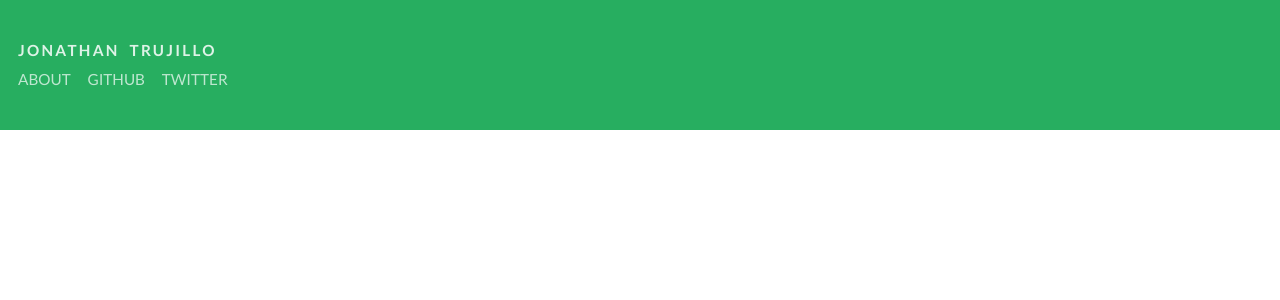
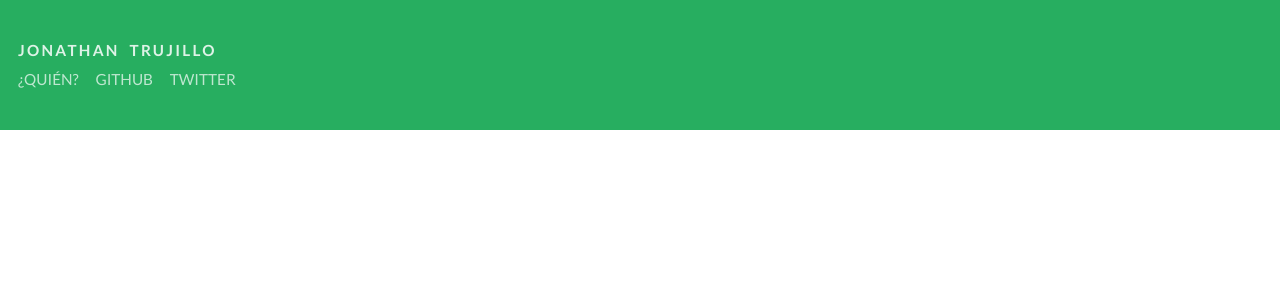
Before and after one commit to albertogg/jonotrujillo.github.io, a Jekyll site: the page built from index.html, in a window 1280 px wide. Shown: the top 300 px of the page. Built offline with Jekyll 4.4.1, drawn with Linux system fonts in a browser that asks for light colours; Markdown is read by kramdown in place of the engine named in the settings.

Commit message:
use spanish

```diff
--- a/_config.yml
+++ b/_config.yml
@@ -1,3 +1,3 @@
 markdown: rdiscount
 pygments: true
-permalink: /posts/:title
+permalink: /articulos/:title
--- a/_layouts/default.html
+++ b/_layouts/default.html
@@ -19,7 +19,7 @@
 			<nav>
 				<ul>
 					<li>
-						<a href="/about">About</a>
+						<a href="/quien">¿Quién?</a>
 					</li>
 					<li>
 						<a href="https://github.com/jonotrujillo">Github</a>
```
